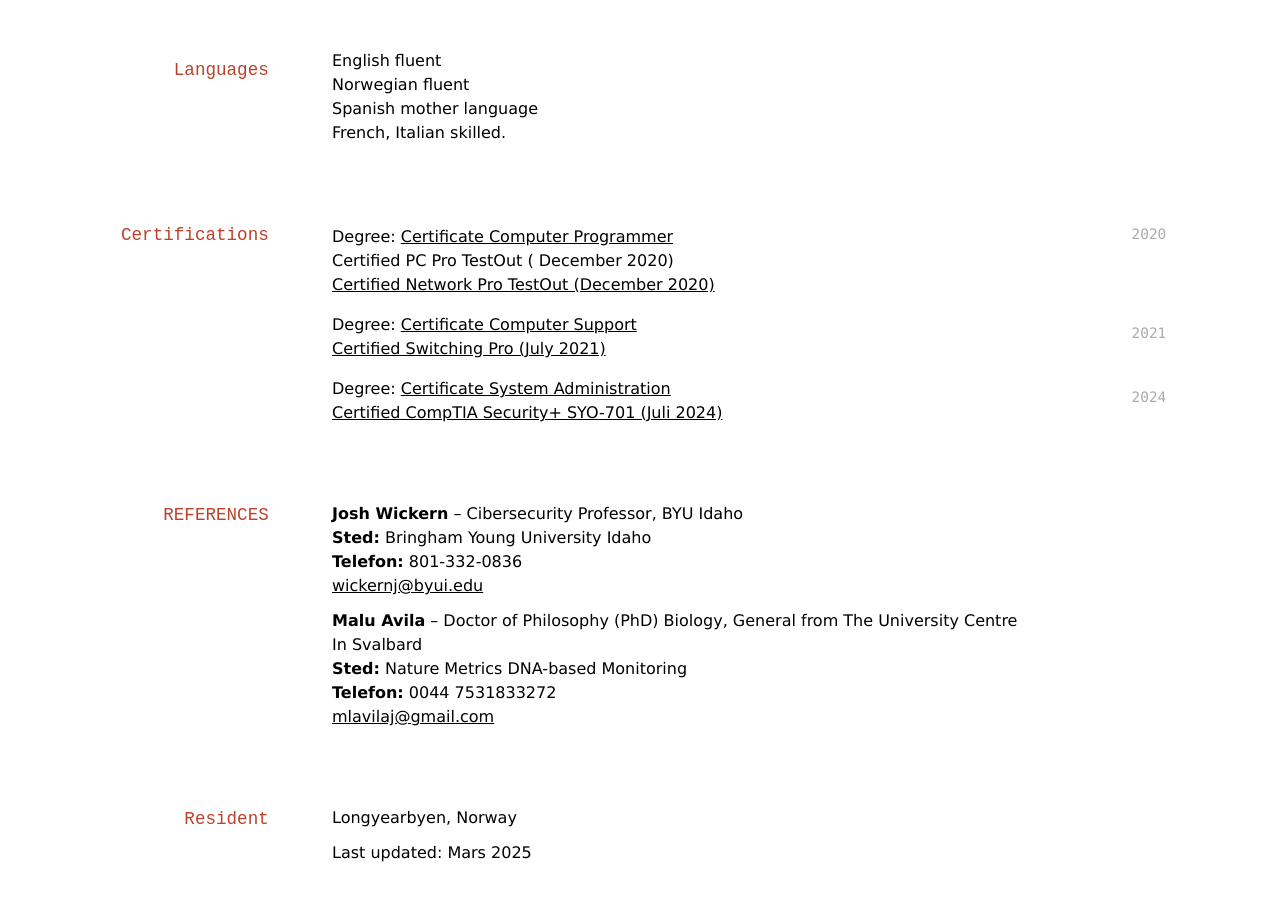
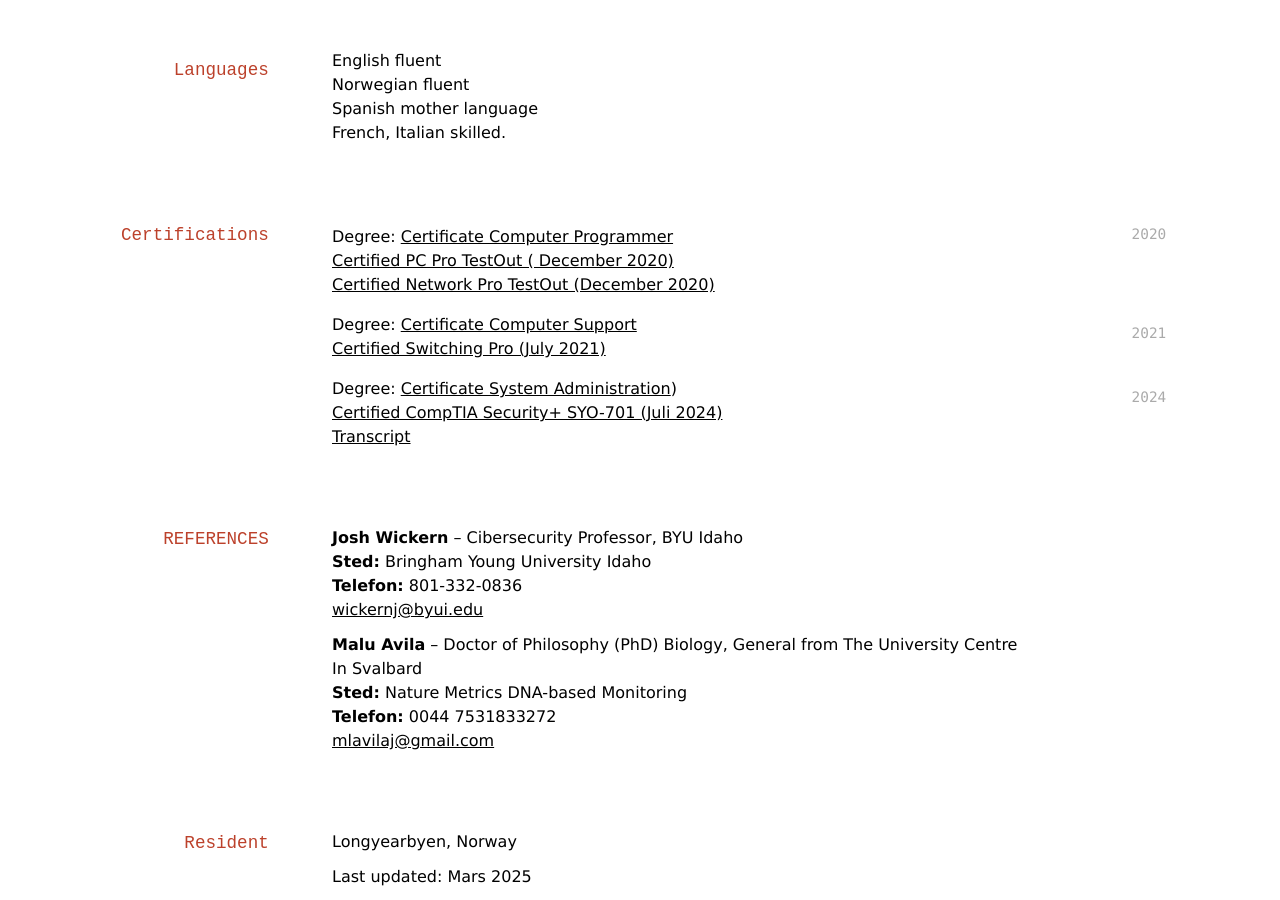
Before and after one commit to carlosdgerez/Gerez-Resume, a Jekyll site: the page built from docs/index.md, in a window 1280 px wide and 900 px high, scrolled down 1461 px. Built offline with Jekyll 4.4.1, drawn with Linux system fonts in a browser that asks for light colours; before the commit the page ends 2337 px from its top, so only the background shows below that.

Commit message:
Update index.md links to certificates

```diff
--- a/docs/index.md
+++ b/docs/index.md
@@ -87,17 +87,18 @@
 ## Certifications
 
  `2020`
--  Degree: [Certificate Computer Programmer](https://www.michaelsutter.com/ediploma?fn=diplomastatuscheck&key=01000000a2f381e11d60968e7096723cc449e6d5590bb92f75bdbc1245397c50c2990b1773c183443a9eac98777747395283fecc)
-- Certified PC Pro TestOut ( December 2020)
+-  Degree: [Certificate Computer Programmer](../ComputerProgrammingCertificate.pdf)
+- [Certified PC Pro TestOut ( December 2020)](../CertificatePCPro.pdf)
 - [Certified Network Pro TestOut (December 2020)](../CertificateNetwork.pdf)
 
 `2021`
-- Degree: [Certificate Computer Support](https://www.michaelsutter.com/ediploma?fn=diplomastatuscheck&key=020000003105fdc496759660de5484d2f932b7178020a69b8d629b1ac0c244bf1e2a9e5aa8c6901a424b3cb3fedd8a71d75f98faf89bad237008ddf833ff46ace4500a0a)
+- Degree: [Certificate Computer Support](../ComputerSupportCertificate.pdf)
 - [Certified Switching Pro (July 2021)](../CertificateSwitchingPro.pdf)
 
 `2024`
-- Degree: [Certificate System Administration](https://www.michaelsutter.com/ediploma?fn=diplomastatuscheck&key=02000000c9ec19dd39add2463e2c60f29def1f294e322848d3b02b480bc2a95c975569340a954596580309649867a58cfbcca91c11ddabfd0c8fd995a8770e34882aa2c2)
+- Degree: [Certificate System Administration](../SystemAdministratorCertificate.pdf))
 -  [Certified CompTIA Security+ SYO-701 (Juli 2024)](../CompTIASecurity+certificate.pdf)
+-  [Transcript](../CumLaudeTranscript.pdf)
 
 ## REFERENCES
 __Josh Wickern__
```
